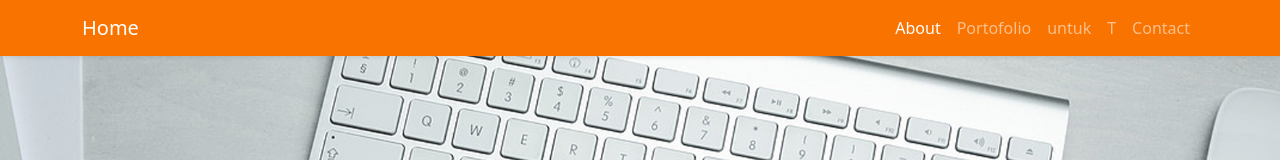
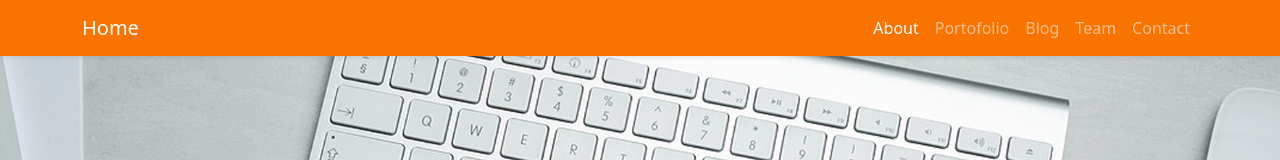
Before and after one commit to Lutfi19/latihan_git, a plain HTML site: page index.html in a window 1280 px wide. Shown: the top 160 px of the page. Drawn offline with nearby package versions, Linux system fonts and the light colour scheme.

Commit message:
Lutfi Arazi

```diff
--- a/index.html
+++ b/index.html
@@ -29,10 +29,10 @@
               <a class="nav-link"href="#portfolio">Portofolio</a>
             </li>
             <li class="nav-item">
-              <a class="nav-link"href="#blog">untuk</a>
+              <a class="nav-link"href="#blog">Blog</a>
             </li>
             <li class="nav-item">
-              <a class="nav-link" href="#team">T</a>
+              <a class="nav-link" href="#team">Team</a>
             </li>
             <li class="nav-item">
                 <a class="nav-link" href="#contact">Contact</a>
```
Also changed, not shown: css/latihan3.html (added), latihan4/algo.js (added).
